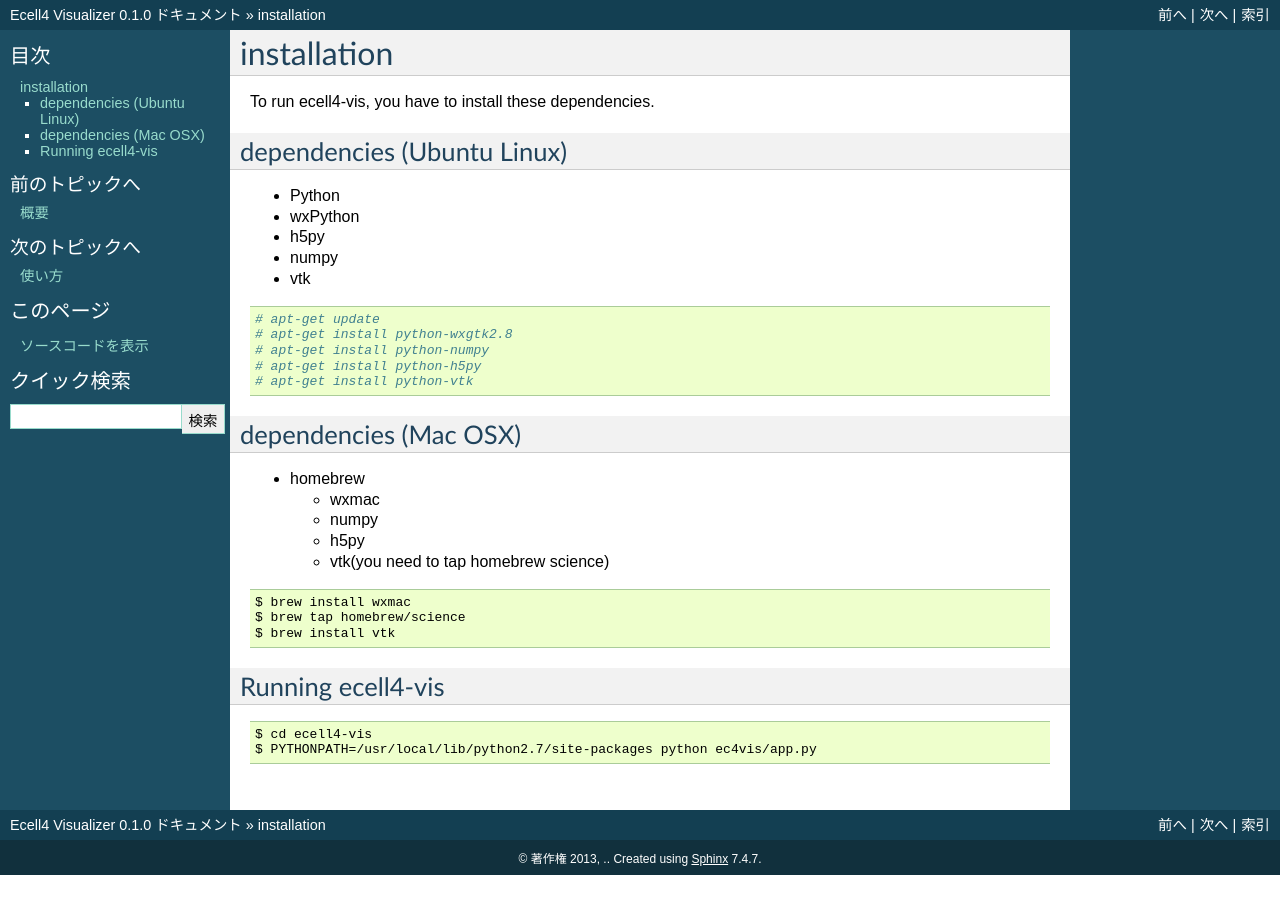
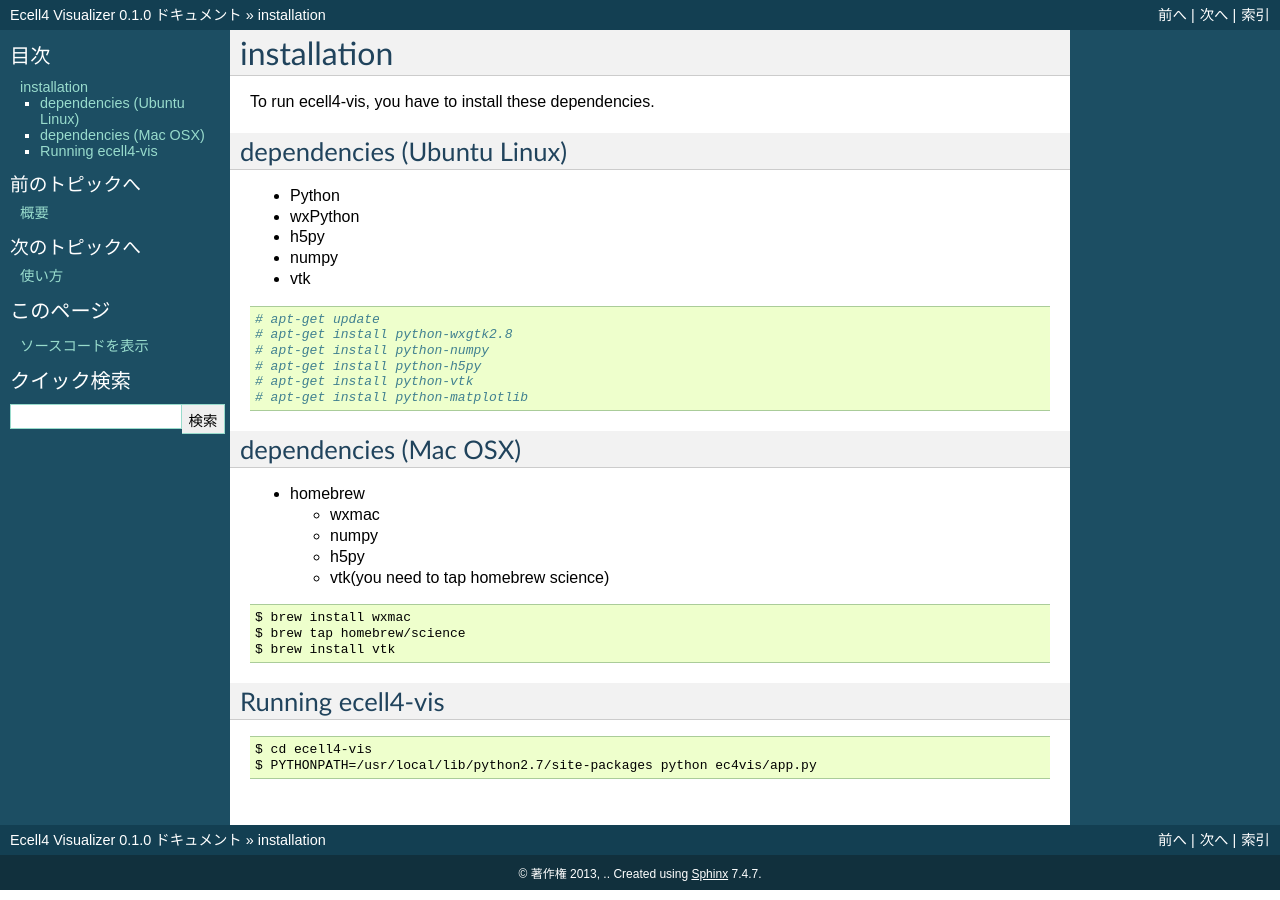
Before and after one commit to ecell/ecell4-vis, a Sphinx documentation site: the page built from docs/installation.rst, in a window 1280 px wide. Built offline with Sphinx 7.4.7, drawn with Linux system fonts in a browser that asks for light colours; pages that are not in the unit, such as notebooks, are missing from menus.

Commit message:
Update installation.rst

```diff
--- a/docs/installation.rst
+++ b/docs/installation.rst
@@ -20,6 +20,7 @@ dependencies (Ubuntu Linux)
    # apt-get install python-numpy
    # apt-get install python-h5py
    # apt-get install python-vtk
+   # apt-get install python-matplotlib
 
 dependencies (Mac OSX)
 ============================
```
